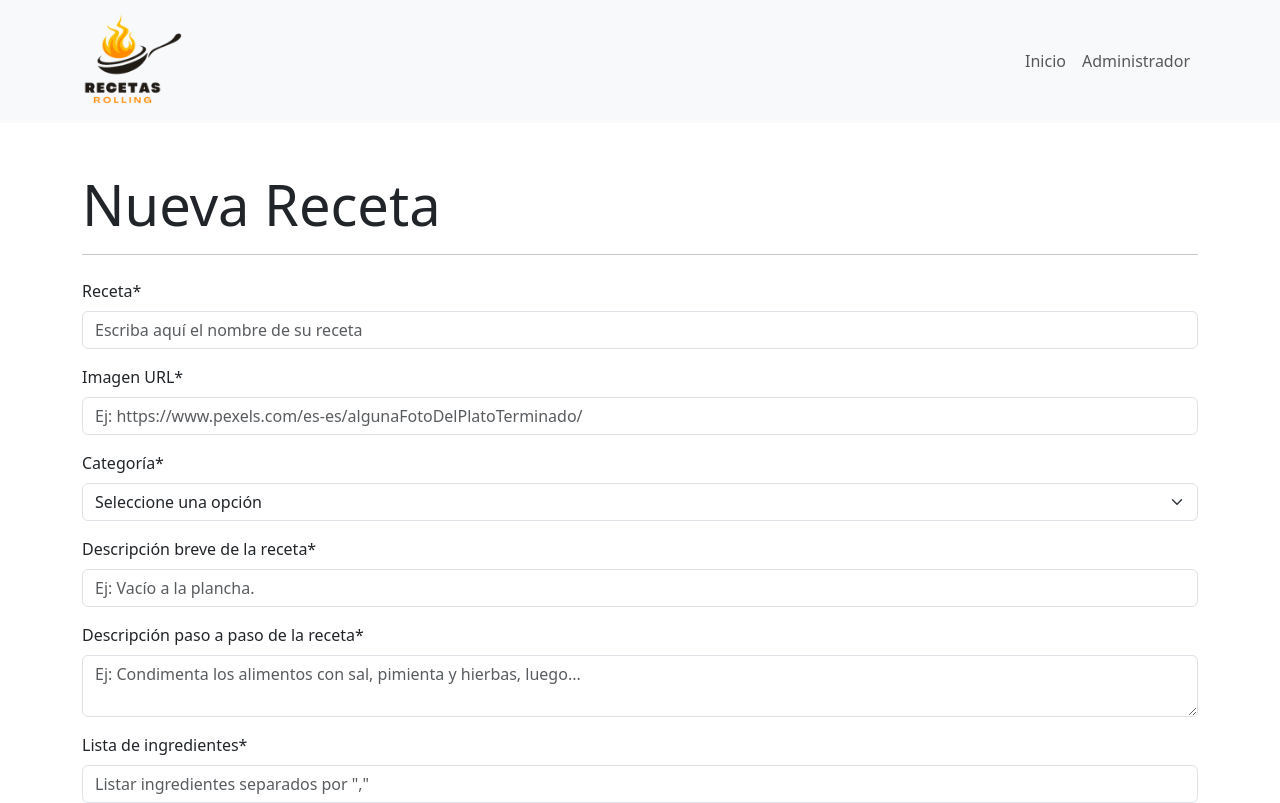
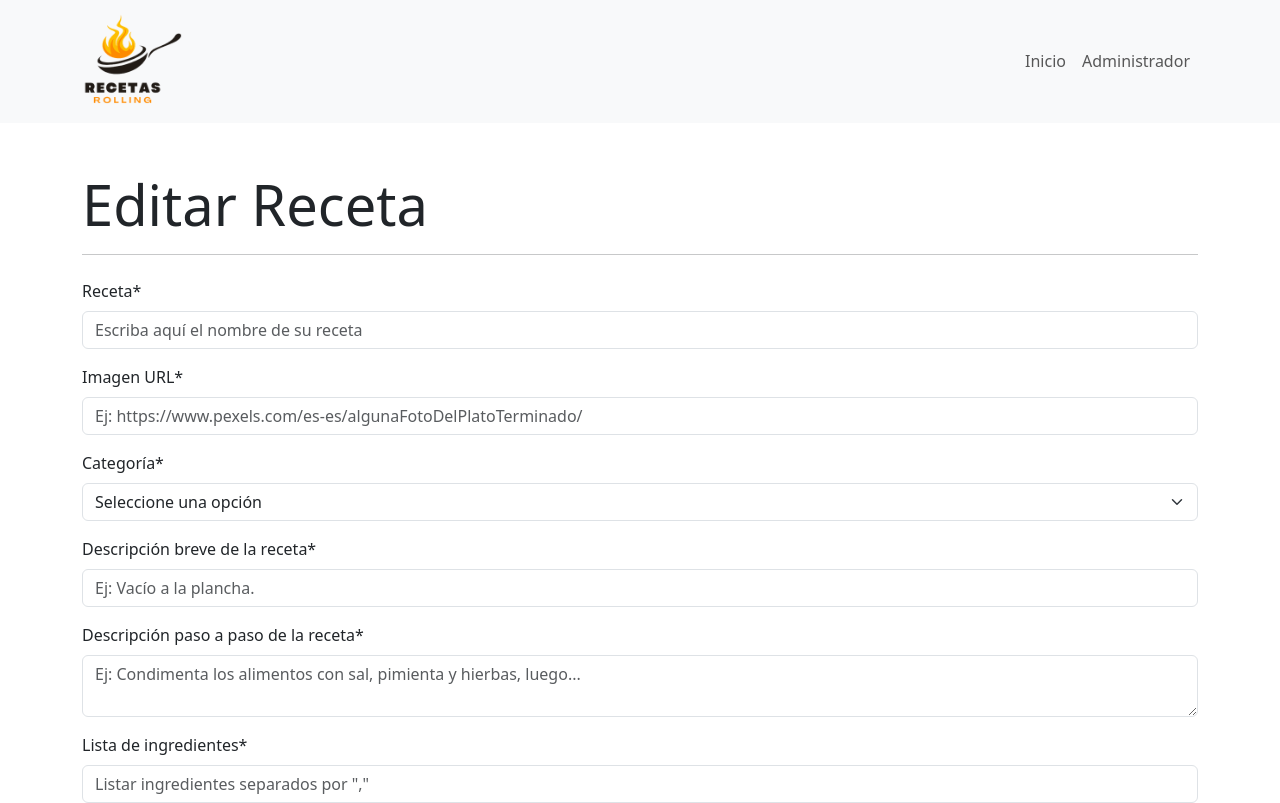
Before and after one commit to DylanNavarro97/TpReact-Ej14, a React (Vite) app: page /administrador/editar/1 in a window 1280 px wide. Shown: the top 803 px of the page. Built offline with nearby package versions, Linux system fonts and the light colour scheme.

Commit message:
condicional para titulo agregado

```diff
--- a/src/components/recetas/FormularioRecetas.jsx
+++ b/src/components/recetas/FormularioRecetas.jsx
@@ -44,7 +44,12 @@ const FormularioRecetas = ({ editar }) => {
 
   return (
     <section className="container mainSection">
-      <h1 className="display-4 mt-5">Nueva Receta</h1>
+      {editar === false ?
+        <h1 className="display-4 mt-5">Nueva Receta</h1>
+        :
+        <h1 className="display-4 mt-5">Editar Receta</h1>
+    }
+
       <hr />
       <Form className="my-4" onSubmit={handleSubmit(recetaValidada)}>
         <Form.Group className="mb-3" controlId="formNombreReceta">
```
